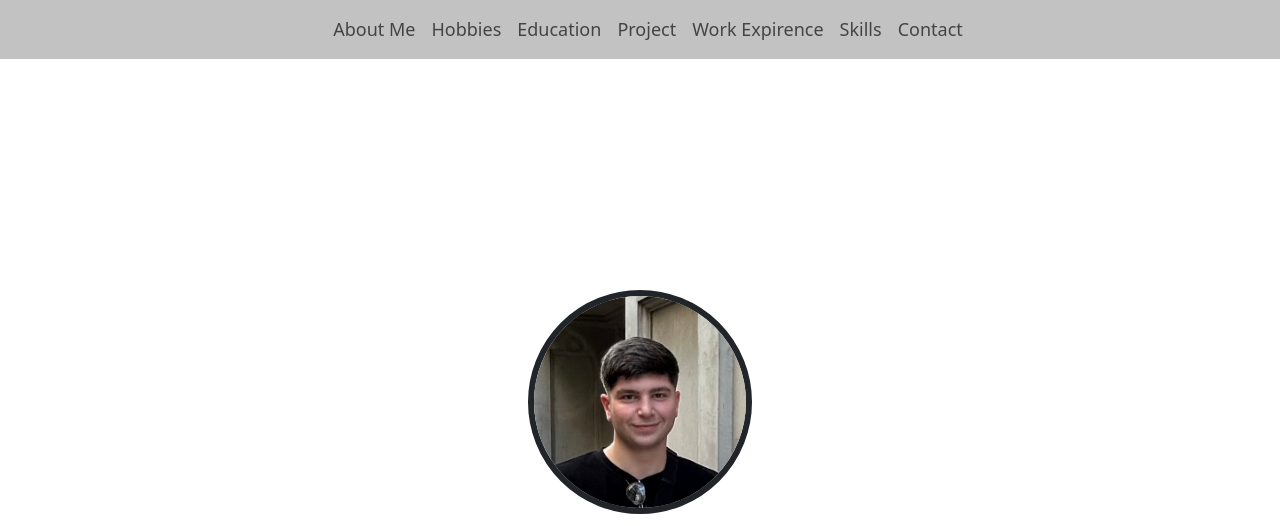
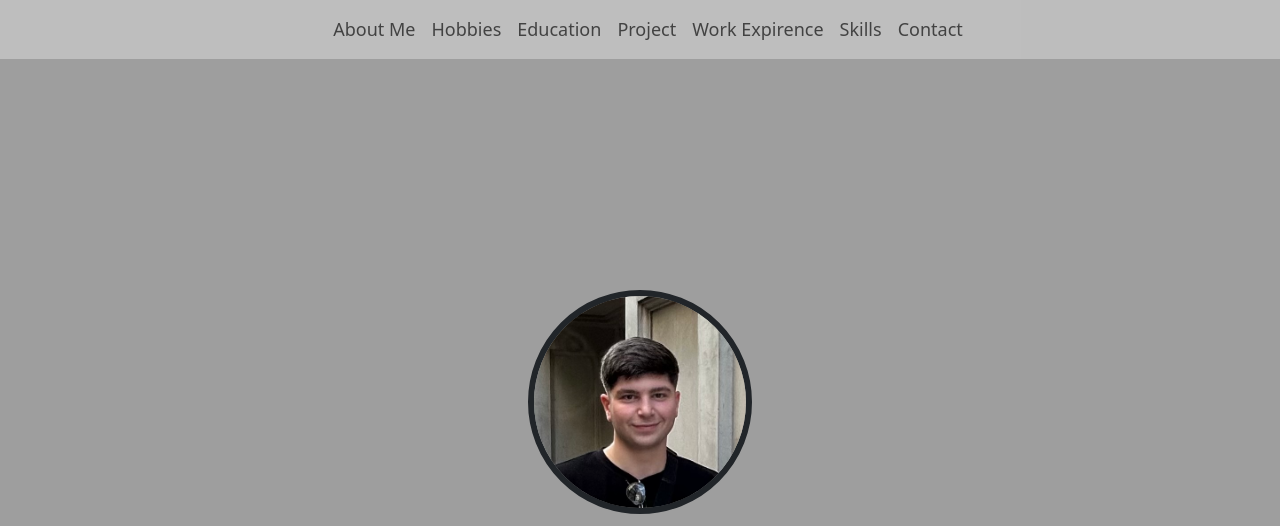
Before and after one commit to x00201548/CA2WebsiteIM, a plain HTML site: page index.html in a window 1280 px wide. Shown: the top 526 px of the page. Drawn offline with nearby package versions, Linux system fonts and the light colour scheme; the site is published under a folder, as on GitHub Pages, so addresses that start at the root find nothing; files whose address does not match are found by name.

Commit message:
Update style.css

```diff
--- a/style.css
+++ b/style.css
@@ -80,7 +80,7 @@ html {
 } */
 
 body {
-    background-image: url('/images/photo-1603346133929-24265debae88.jpg');
+    background-image: url('images/photo-1603346133929-24265debae88.jpg');
     background-size: cover;
     background-repeat: no-repeat;
     background-position: center;
```
